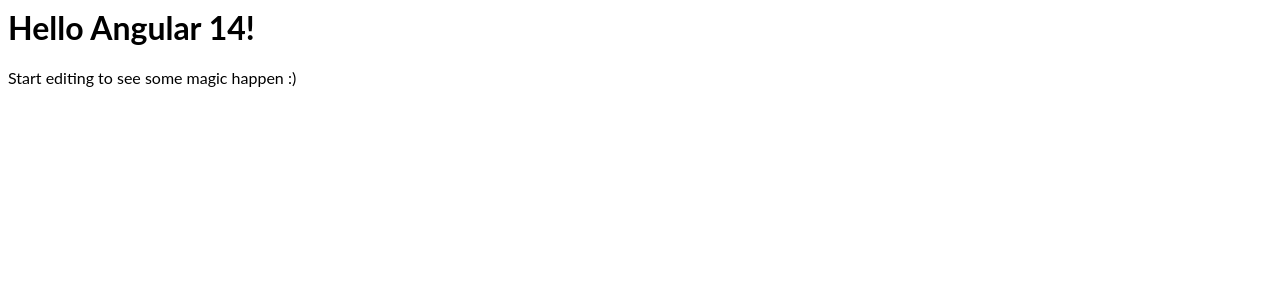
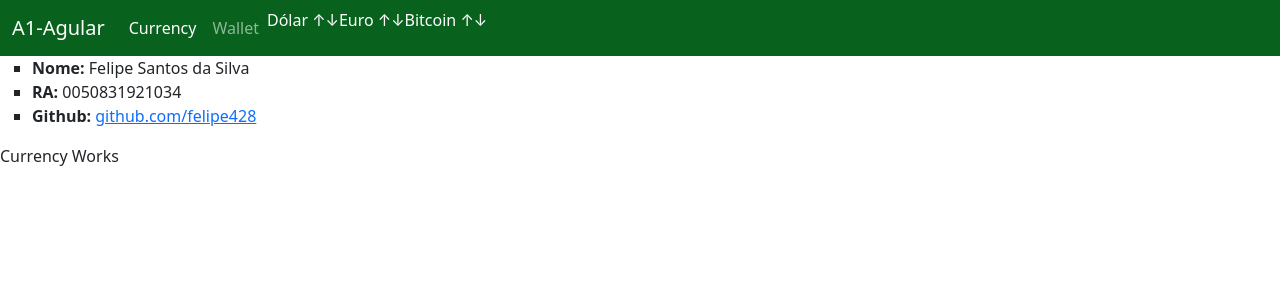
Before and after one commit to felipe428/A1-Angular, an Angular app: page /currency in a window 1280 px wide. Shown: the top 300 px of the page. Built offline with nearby package versions, Linux system fonts and the light colour scheme.

Commit message:
atualizacao

```diff
--- a/src/app/app.component.css
+++ b/src/app/app.component.css
@@ -1,3 +1,7 @@
 p {
   font-family: Lato;
 }
+
+li {
+  list-style-type: square;
+}
--- a/src/app/app.component.html
+++ b/src/app/app.component.html
@@ -1,4 +1,12 @@
-<hello name="{{ name }}"></hello>
-<p>
-  Start editing to see some magic happen :)
-</p>
+<app-navbar></app-navbar>
+
+<ul>
+  <li><b>Nome: </b> Felipe Santos da Silva</li>
+  <li><b>RA: </b> 0050831921034</li>
+  <li>
+    <b>Github: </b>
+    <a href="https://github.com/felipe428">github.com/felipe428</a>
+  </li>
+</ul>
+
+<router-outlet></router-outlet>
--- a/src/app/felipe-currency/felipe-currency.component.html
+++ b/src/app/felipe-currency/felipe-currency.component.html
@@ -0,0 +1 @@
+<p>Currency Works</p>
--- a/src/app/felipe-wallet/felipe-wallet.component.html
+++ b/src/app/felipe-wallet/felipe-wallet.component.html
@@ -0,0 +1 @@
+<p>Wallet Works</p>
--- a/src/app/navbar/navbar.component.css
+++ b/src/app/navbar/navbar.component.css
@@ -0,0 +1,4 @@
+.arrows {
+  color: white;
+  text-align: center;
+}
--- a/src/app/navbar/navbar.component.html
+++ b/src/app/navbar/navbar.component.html
@@ -0,0 +1,56 @@
+<nav
+  class="navbar navbar-expand-lg navbar-dark"
+  style="background-color: #08611C;"
+>
+  <div class="container-fluid">
+    <a class="navbar-brand" [routerLink]="['/']">A1-Agular</a>
+    <button
+      class="navbar-toggler"
+      type="button"
+      data-bs-toggle="collapse"
+      data-bs-target="#navbarSupportedContent"
+      aria-controls="navbarSupportedContent"
+      aria-expanded="false"
+      aria-label="Toggle navigation"
+    >
+      <span class="navbar-toggler-icon"></span>
+    </button>
+    <div class="collapse navbar-collapse" id="navbarSupportedContent">
+      <ul class="navbar-nav me-auto mb-2 mb-lg-0">
+        <li class="nav-item">
+          <a
+            class="nav-link"
+            [routerLinkActive]="['active']"
+            aria-current="page"
+            [routerLink]="['/currency']"
+            >Currency</a
+          >
+        </li>
+        <li class="nav-item">
+          <a
+            class="nav-link"
+            [routerLinkActive]="['active']"
+            aria-current="page"
+            [routerLink]="['/wallet']"
+            >Wallet</a
+          >
+        </li>
+        <li class="arrows">
+          Dólar
+          <span>↑</span>
+          <span>↓</span>
+        </li>
+        <li class="arrows">
+          Euro
+          <span>↑</span>
+          <span>↓</span>
+        </li>
+        <li class="arrows">
+          Bitcoin
+          <span>↑</span>
+          <span>↓</span>
+        </li>
+      </ul>
+    </div>
+  </div>
+</nav>
--- a/src/index.html
+++ b/src/index.html
@@ -1 +1,22 @@
-<my-app>loading</my-app>
+<html>
+  <head>
+    <meta charset="utf-8" />
+    <meta name="viewport" content="width=device-width, initial-scale=1" />
+    <link
+      href="https://cdn.jsdelivr.net/npm/bootstrap@5.1.0/dist/css/bootstrap.min.css"
+      rel="stylesheet"
+      integrity="sha384-KyZXEAg3QhqLMpG8r+8fhAXLRk2vvoC2f3B09zVXn8CA5QIVfZOJ3BCsw2P0p/We"
+      crossorigin="anonymous"
+    />
+  </head>
+
+  <body>
+    <my-app>loading</my-app>
+
+    <script
+      src="https://cdn.jsdelivr.net/npm/bootstrap@5.1.0/dist/js/bootstrap.bundle.min.js"
+      integrity="sha384-U1DAWAznBHeqEIlVSCgzq+c9gqGAJn5c/t99JyeKa9xxaYpSvHU5awsuZVVFIhvj"
+      crossorigin="anonymous"
+    ></script>
+  </body>
+</html>
```
